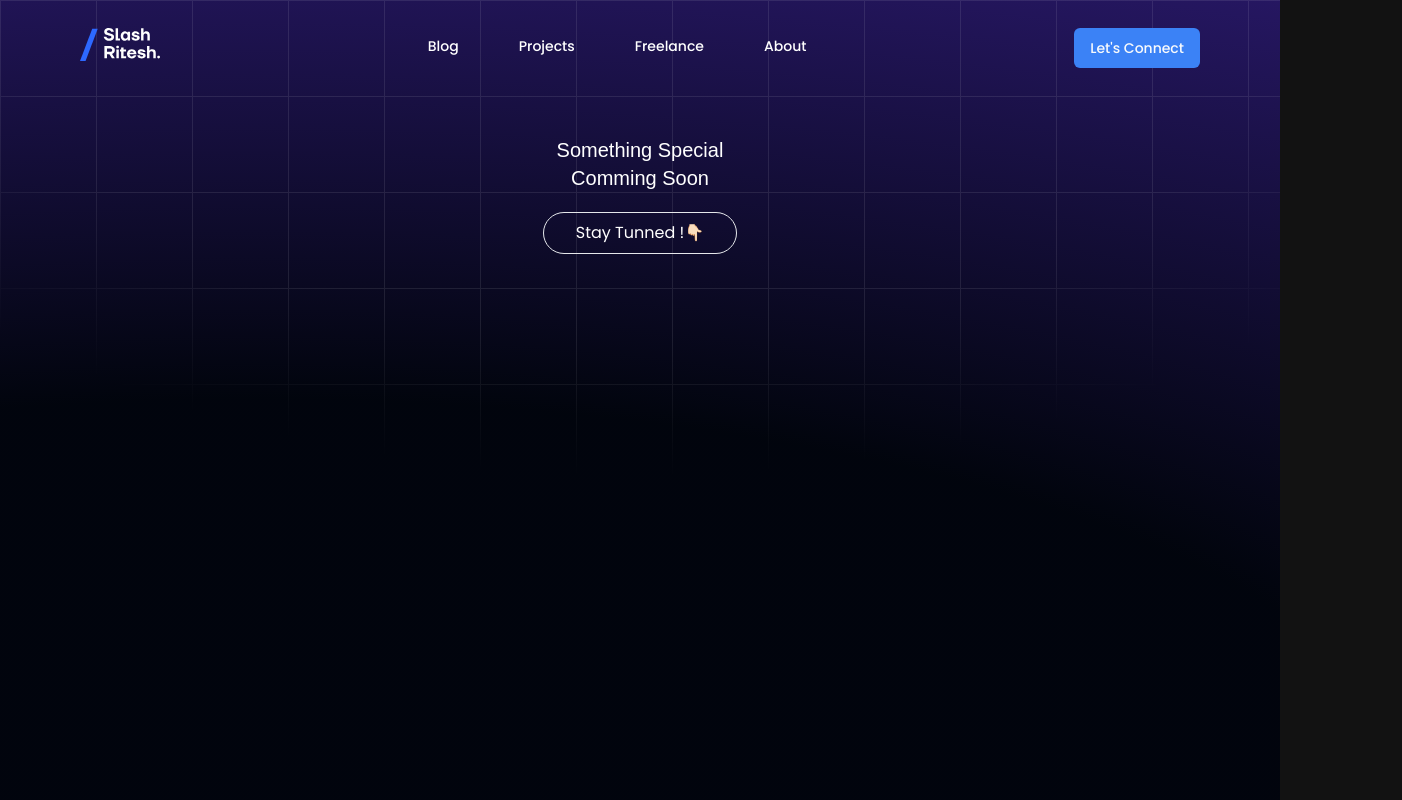
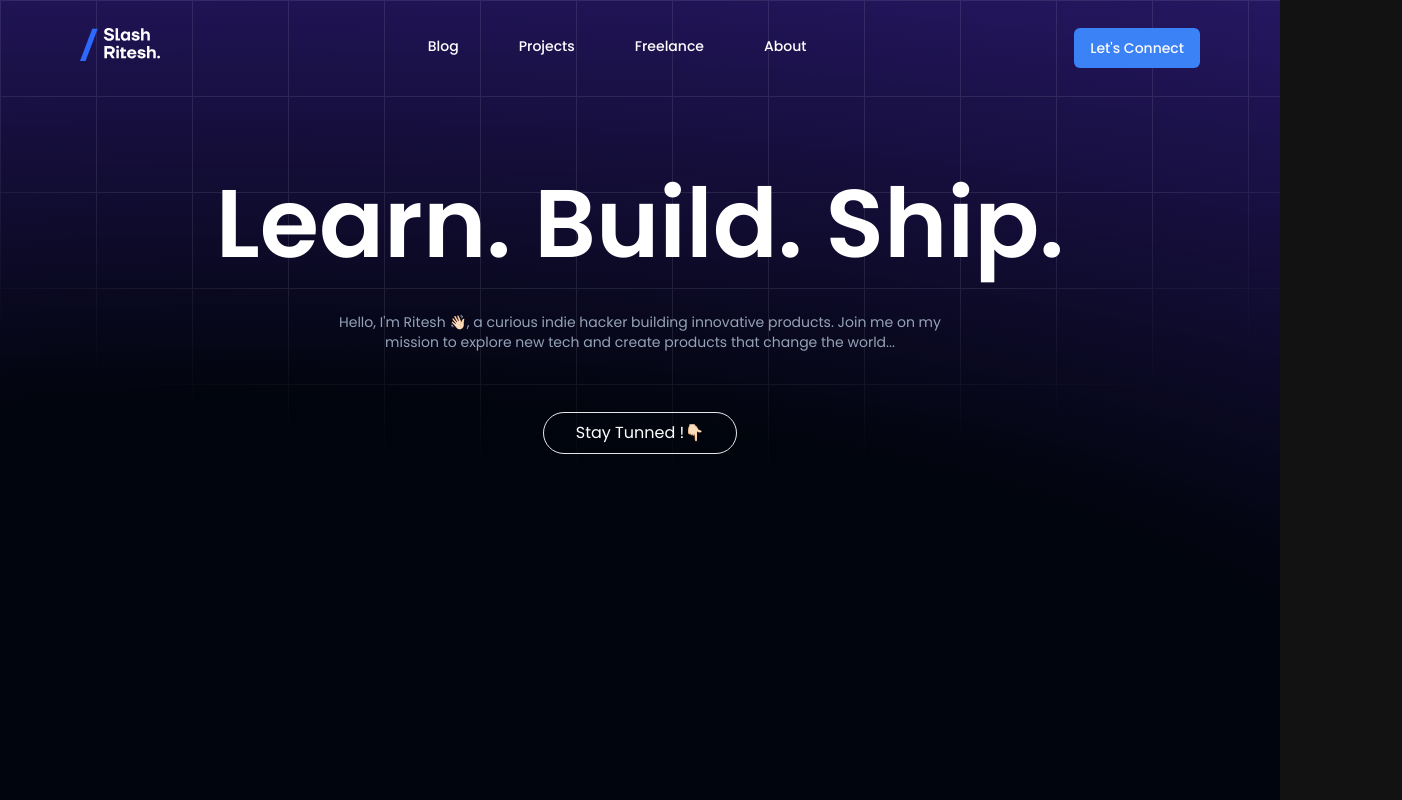
Before and after one commit to slashritesh/slashritesh-site, a Next.js app: page / in a window 1280 px wide. Shown: the whole page, 1402 px wide, since content can reach past the window. Built offline with nearby package versions, Linux system fonts and the light colour scheme.

Commit message:
home page design chnages font and size

```diff
--- a/app/blog/[...slug]/page.tsx
+++ b/app/blog/[...slug]/page.tsx
@@ -4,7 +4,9 @@ import { notFound } from "next/navigation";
 import { formatDate } from "@/lib/utils";
 import MaxWidthContainer from "@/components/MaxWidthContainer";
 import { MDXContent } from "@/components/mdx-component";
-import "@/styles/mdx.css"
+import "@/styles/mdx.css";
+import { Post } from "@/velite.config";
+import Link from "next/link";
 
 async function getPostsFromParams(params: string) {
   const post = posts.find((i) => i.slugAsParams === params);
@@ -12,7 +14,8 @@ async function getPostsFromParams(params: string) {
 }
 
 function extractHeadingsFromJSX(code: string) {
-  const headingRegex = /e\(r\.(h[2-4]),\s*\{\s*id:\s*"([^"]*)",\s*children:\s*"([^"]*)"\s*\}\)/g;
+  const headingRegex =
+    /e\(r\.(h[2-4]),\s*\{\s*id:\s*"([^"]*)",\s*children:\s*"([^"]*)"\s*\}\)/g;
   const headings = [];
 
   let match;
@@ -26,11 +29,8 @@ function extractHeadingsFromJSX(code: string) {
   return headings;
 }
 
-
 const SinglePost = async ({ params }: { params: { slug: string[] } }) => {
   const data = await getPostsFromParams(params.slug.join("/"));
-
-  const headings = extractHeadingsFromJSX(data?.body.toString()!)
 
   if (!data?.published || !data) {
     notFound();
@@ -46,20 +46,38 @@ const SinglePost = async ({ params }: { params: { slug: string[] } }) => {
           {data.title}
         </h1>
       </div>
-      <div className="mx-8 sm:mx-20 justify-center flex gap-8 py-10">
-        <div className="w-[250px] hidden sm:block">
-
-        </div>
-        <main className="prose w-full sm:flex-1 sm:max-w-none dark:prose-invert">
+      <MaxWidthContainer className="flex sm:px-32 gap-10 py-10">
+        <TableofContent data={data} />
+        <main className="prose w-full sm:flex-1 dark:prose-invert">
           <MDXContent code={data.body} />
         </main>
-        <div className="w-[250px] hidden sm:block">
-          <p className="text-sm pb-5 mb-5 border-b">Table Of Content</p>
-          <div className="flex gap-5 flex-col">{headings.map((post,index)=><li key={index} className="list-none w-fit">{post.text}</li>)}</div>
-        </div>
-      </div>
+      </MaxWidthContainer>
     </main>
   );
 };
 
 export default SinglePost;
+
+const TableofContent = ({ data }: { data: Post }) => {
+  const headings = extractHeadingsFromJSX(data?.body.toString()!);
+
+  return (
+    <>
+      <div className="w-[250px] hidden sm:block">
+        <p className="text-sm pb-5 mb-5 border-b">Table Of Content</p>
+        <div className="flex gap-5 flex-col">
+          {headings.map((post, index) => {
+            const slug = "#" + post.text.toLowerCase().replace(/\s+/g, '-')
+            return (
+              <div key={index}>
+                <Link  href={slug}>
+                  {post.text}
+                </Link>
+              </div>
+            );
+          })}
+        </div>
+      </div>
+    </>
+  );
+};
--- a/app/page.tsx
+++ b/app/page.tsx
@@ -4,10 +4,19 @@ const Home = () => {
   return (
     <>
       <div className="flex relative justify-center flex-col items-center p-10">
-        <h3 className="text-xl tt-font text-center w-[22ch]">
-          Something Special Comming Soon
-        </h3>
-        <div className="p-2 border rounded-full px-8 my-5">Stay Tunned !👇🏻</div>
+        <div className="flex justify-center px-20 flex-col items-center my-10">
+          <h3 className="text-3xl sm:text-8xl font-semibold text-center w-[22ch]">
+            Learn. Build. Ship.
+          </h3>
+          <p className="text-sm px-10 sm:px-5 sm:w-1/2 text-center text-muted-foreground my-10">
+            Hello, I'm Ritesh 👋🏻, a curious indie hacker building innovative
+            products. Join me on my mission to explore new tech and create
+            products that change the world...
+          </p>
+          <div className="p-2 border rounded-full px-8 my-5">
+            Stay Tunned !👇🏻
+          </div>
+        </div>
       </div>
     </>
   );
```
Also changed, not shown: velite.config.ts (+12 -0 lines).
